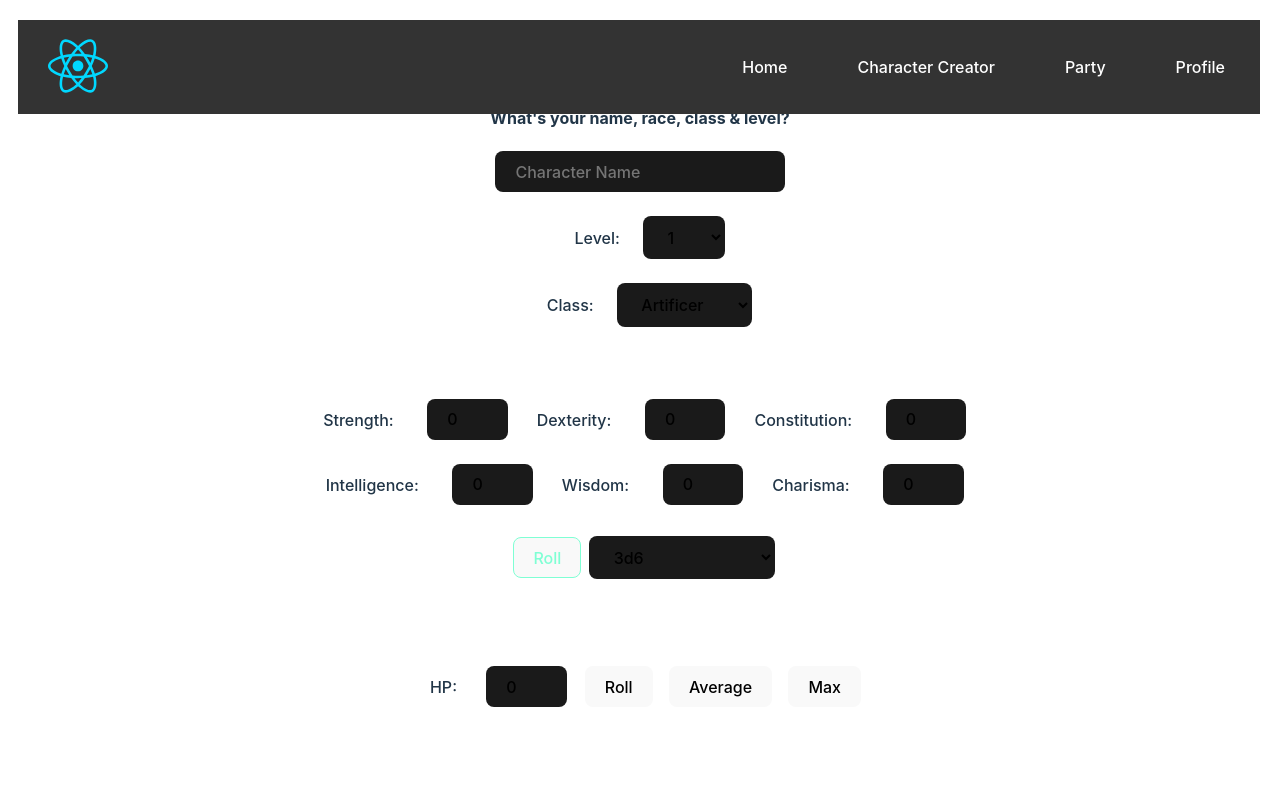
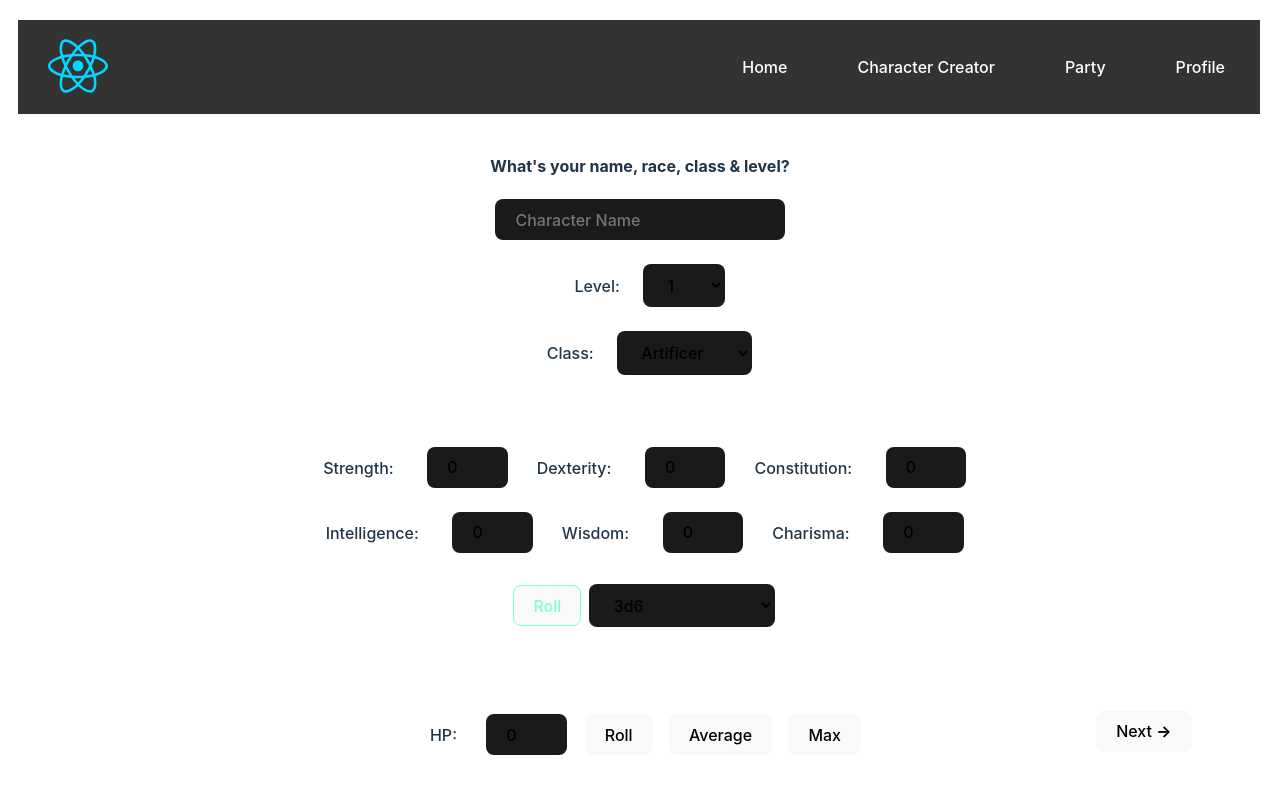
Before and after one commit to ReyFern/nea-vite-1-client, a React (Vite) app: page /CreateCharacter in a window 1280 px wide. Shown: the top 794 px of the page. Built offline with nearby package versions, Linux system fonts and the light colour scheme.

Commit message:
Added form to sign in page which sends POST request to back-end

```diff
--- a/src/App.css
+++ b/src/App.css
@@ -42,3 +42,9 @@ button {
   color: aquamarine;
   border-color: aquamarine;
 }
+
+.next-button {
+  position:absolute;
+  left: 85%;
+  bottom: 5%;
+}
--- a/src/pages/CreateCharacter.tsx
+++ b/src/pages/CreateCharacter.tsx
@@ -89,6 +89,7 @@ export default function CreateCharacter() {
     return (
         <div>
             <Navbar/>
+            <br/><br/><br/><br/>
             <h4>What's your name, race, class & level?</h4>
             <input type="text" id="name" name="name" placeholder="Character Name"/><br/><br/>
             <label htmlFor="level">Level: </label>
@@ -183,6 +184,7 @@ export default function CreateCharacter() {
             <button>Roll</button>
             <button>Average</button>
             <button>Max</button>
+            <div className='next-button'><button>Next <b>→</b></button></div>
         </div>
     );
 }
--- a/src/pages/Profile.tsx
+++ b/src/pages/Profile.tsx
@@ -1,7 +1,21 @@
 import Navbar from '../components/Navbar';
 import '../App.css';
+import { useState, useEffect } from 'react';
+import axios from 'axios';
 
 export default function Profile() {
+    const [backendData, setBackendData] = useState([]);
+
+    const fetchAPI = async () => {
+        const response = await axios.get("http://localhost:5000/auth");
+        setBackendData(response.data.auth);
+        console.log(response.data.auth);
+    };
+
+    useEffect(() => {
+        fetchAPI();
+    }, []);
+
     return (
         <div>
             <Navbar/>
--- a/src/pages/SignIn.tsx
+++ b/src/pages/SignIn.tsx
@@ -4,6 +4,13 @@ export default function SignIn() {
     return (
         <div>
             <Navbar/>
+            <form id="user_data" method="post" action="http://localhost:5000/signin-request">
+                <label htmlFor="username">Username: </label>
+                <input type="text" id="username" name="username"/><br/><br/>
+                <label htmlFor="password">Password: </label>
+                <input type="text" id="password" name="password"/><br/><br/>
+                <input type="submit" value="Submit" className='submit-input'/>
+            </form>
         </div>
     );
 }
```
